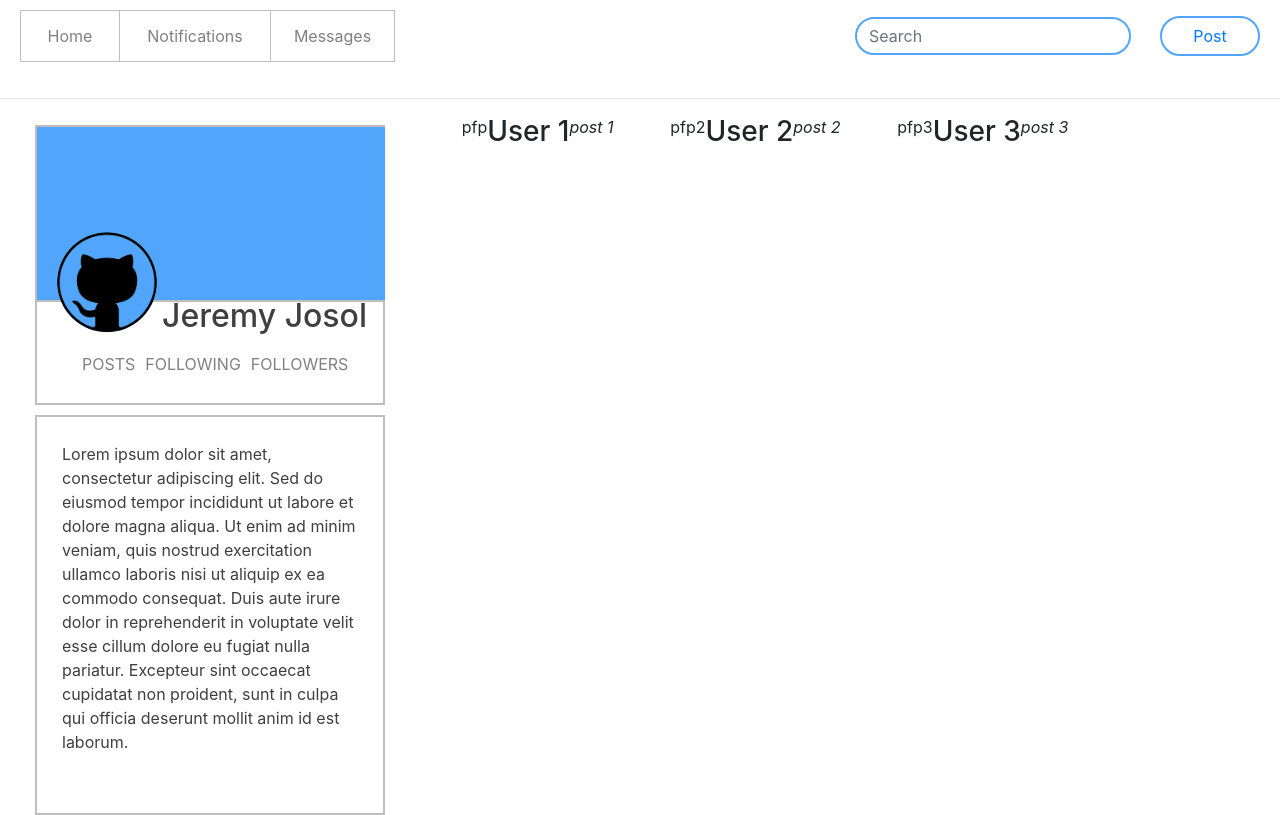
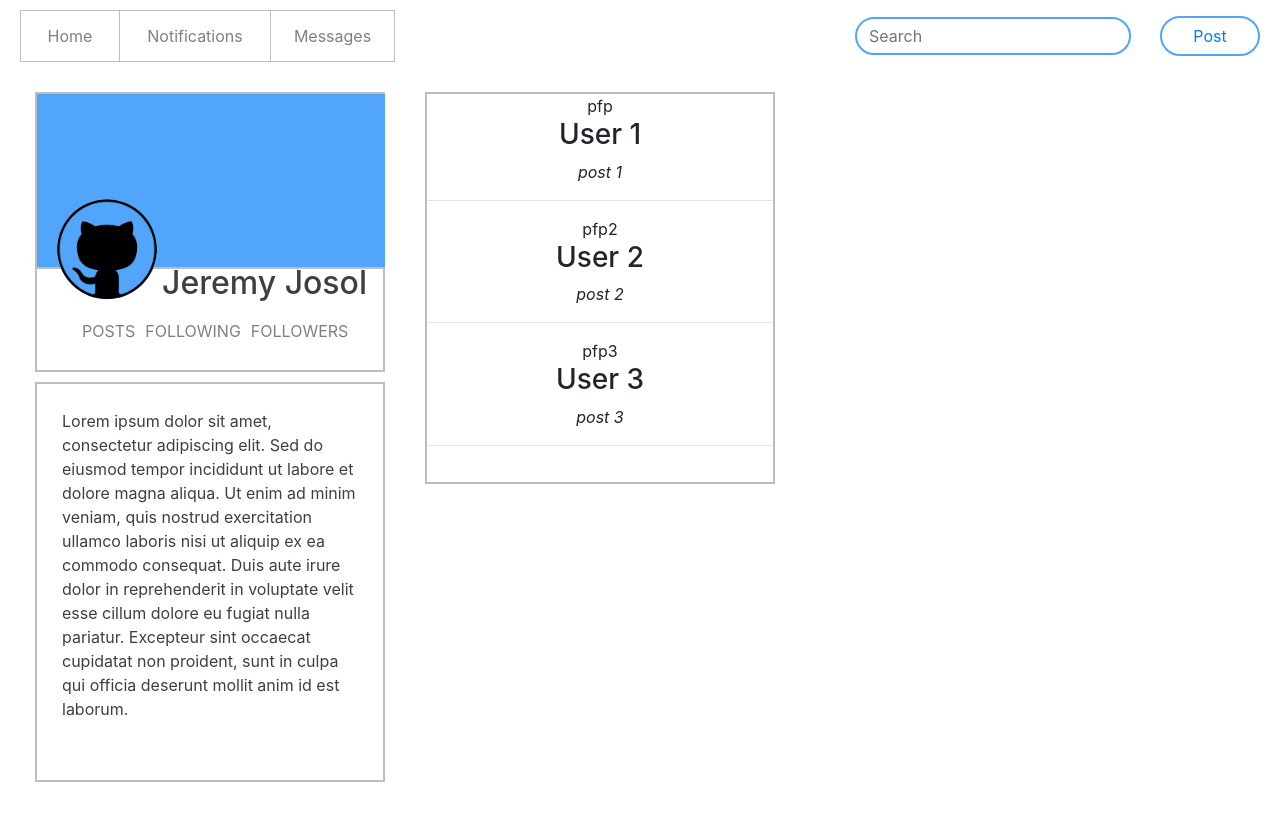
Before and after one commit to jeremyjosol/social-media, a React (Create React App) app: page / in a window 1280 px wide. Built offline with nearby package versions, Linux system fonts and the light colour scheme.

Commit message:
Work on Feed container

```diff
--- a/src/components/App.js
+++ b/src/components/App.js
@@ -8,7 +8,7 @@ function App(){
   return (
     <React.Fragment>
       <Navbar />
-      <hr />
+      {/* <hr /> */}
       <div className="container">
         <div className="user-container">
           <User />
@@ -16,7 +16,9 @@ function App(){
             <Bio />
           </div>
         </div>
-        <FeedList />
+        <div className="feed">
+          <FeedList />
+        </div>
       </div>
     </React.Fragment>
   );
--- a/src/components/FeedList.js
+++ b/src/components/FeedList.js
@@ -23,7 +23,6 @@ const FeedList = () => {
 
   return (
     <React.Fragment>
-      <hr/>
       {mainFeedList.map((feed, index) =>
         <Feed
           profilePicture={feed.profilePicture}
--- a/src/index.css
+++ b/src/index.css
@@ -134,7 +134,15 @@ code {
 }
 
 .feed {
-  background-color: blue;
+  text-align: center;
+  margin-top: 10px;
+  margin-left: 20px;
+  margin-right: 20px;
+  list-style: none;
+  padding: 0;
+  padding-bottom: 20px;
+  border: 2px solid rgb(190, 190, 190);
   width: 350px;
-  margin-left: 20px;
+  height: 100%;
+  position: relative;
 }
```
